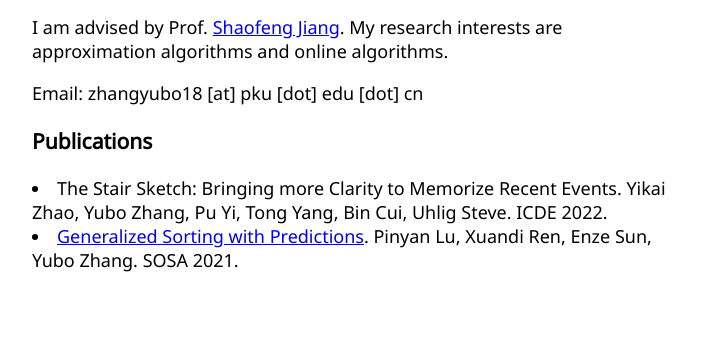
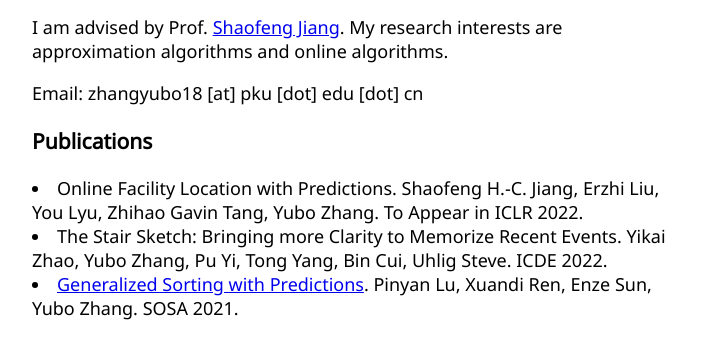
Before and after one commit to FalsytaZ/falsytaz.github.io, a plain HTML site: page index.html in a window 1280 px wide. Shown: the part 202-560 px from the top of the page, without its empty margins (288-991 px from the left). Drawn offline with Linux system fonts and the light colour scheme.

Commit message:
Update index.html

```diff
--- a/index.html
+++ b/index.html
@@ -18,6 +18,7 @@
 
         <h3>Publications</h3>
 
+        <li>Online Facility Location with Predictions. Shaofeng H.-C. Jiang, Erzhi Liu, You Lyu, Zhihao Gavin Tang, Yubo Zhang. To Appear in ICLR 2022. </li>
         <li>The Stair Sketch: Bringing more Clarity to Memorize Recent Events. Yikai Zhao, Yubo Zhang, Pu Yi, Tong Yang, Bin Cui, Uhlig Steve. ICDE 2022. </li>
         <li><a href="https://arxiv.org/abs/2011.00172">Generalized Sorting with Predictions</a>. Pinyan Lu, Xuandi Ren, Enze Sun, Yubo Zhang. SOSA 2021. </li>
     </body>
```
